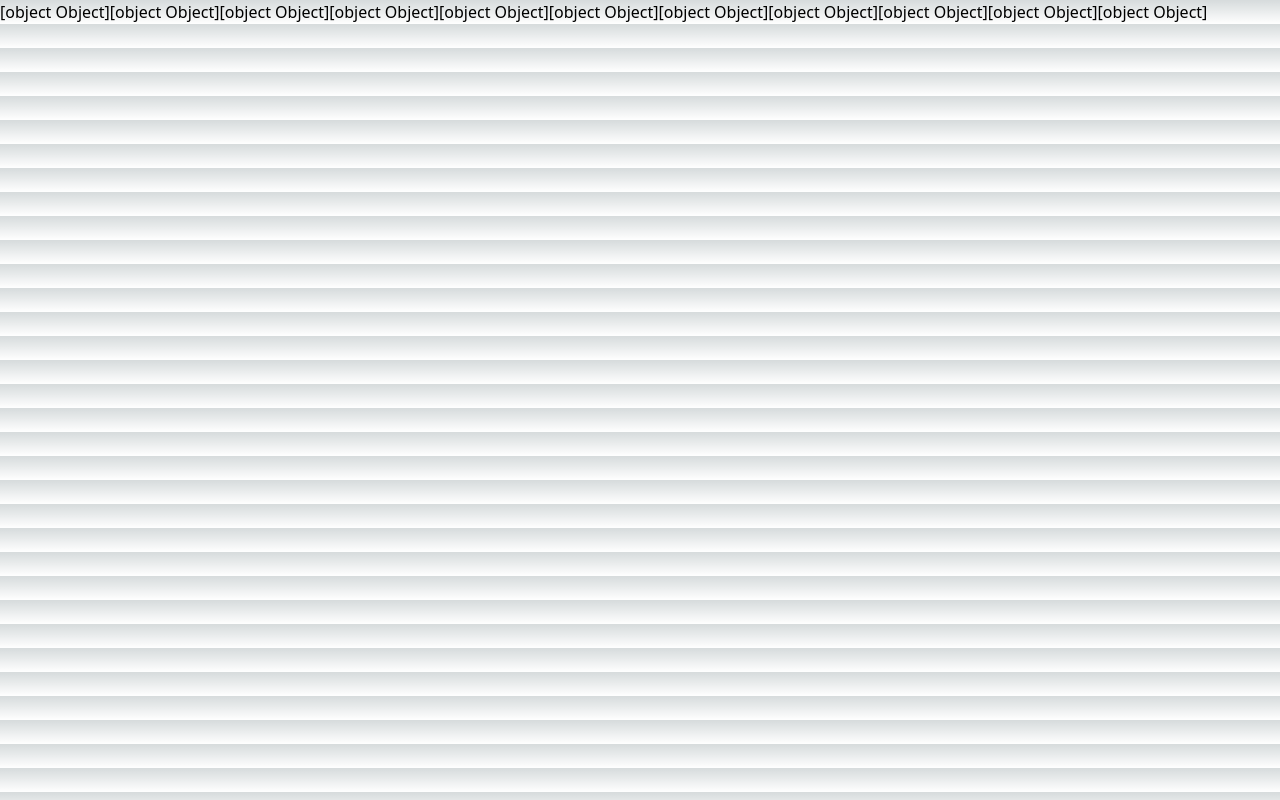
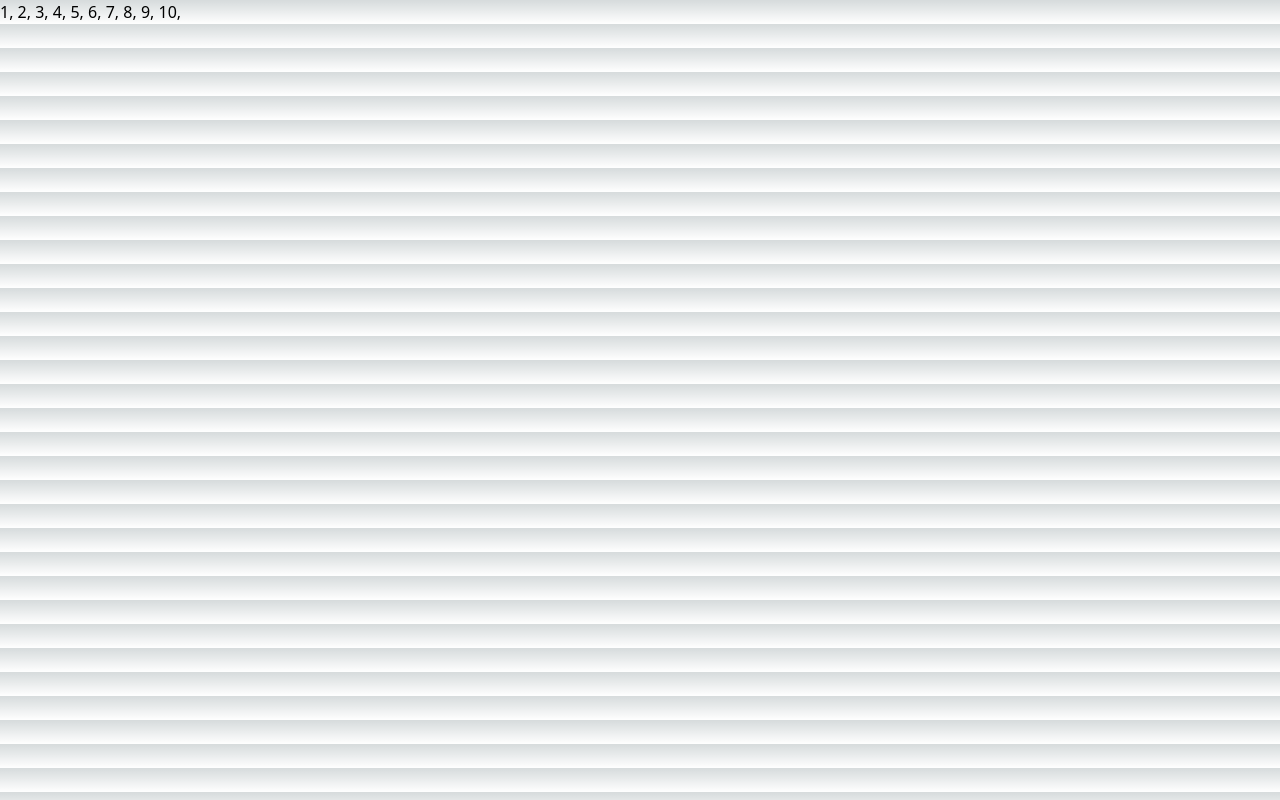
Before and after one commit to Alexandresl/curso-next-react, a Next.js app in the folder exercicios/: page /basicos/lista2 in a window 1280 px wide. Built offline with nearby package versions, Linux system fonts and the light colour scheme.

Commit message:
18. Desafio Lista - Resposta 2

```diff
--- a/exercicios/pages/basicos/lista2.tsx
+++ b/exercicios/pages/basicos/lista2.tsx
@@ -1,18 +1,27 @@
+/* eslint-disable react/jsx-key */
 export default function lista2() {
   return (
     <div>
-      {geraSpan(10)}
+      {gerarLista(10)}
     </div>
   );
 }
 
-function geraSpan(qtd: number) {
+function gerarLista(qtd: number) {
 
-  let conteudo = "";
+  const lista = [
+    <span>1, </span>,
+    <span>2, </span>,
+    <span>3, </span>,
+    <span>4, </span>,
+    <span>5, </span>,
+    <span>6, </span>,
+    <span>7, </span>,
+    <span>8, </span>,
+    <span>9, </span>,
+    <span>10, </span>,
+  ]
 
-  for (let i = 0; i <= qtd; i++) {
-    conteudo += <span>{i}</span>;
-  }
+  return lista;
 
-  return conteudo
 }
```
Also changed, not shown: 1 other file (tests, documents, lock files or other folders).
